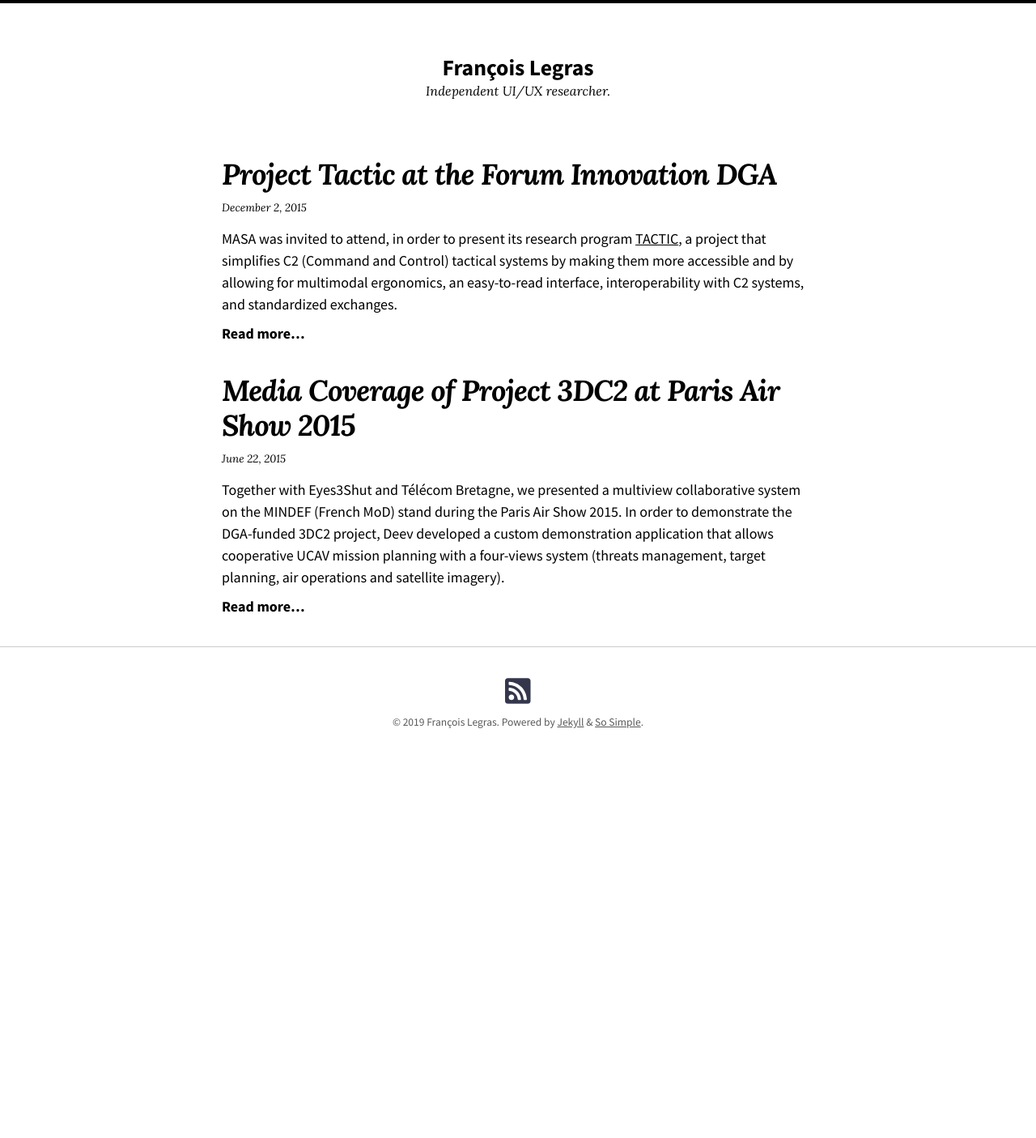
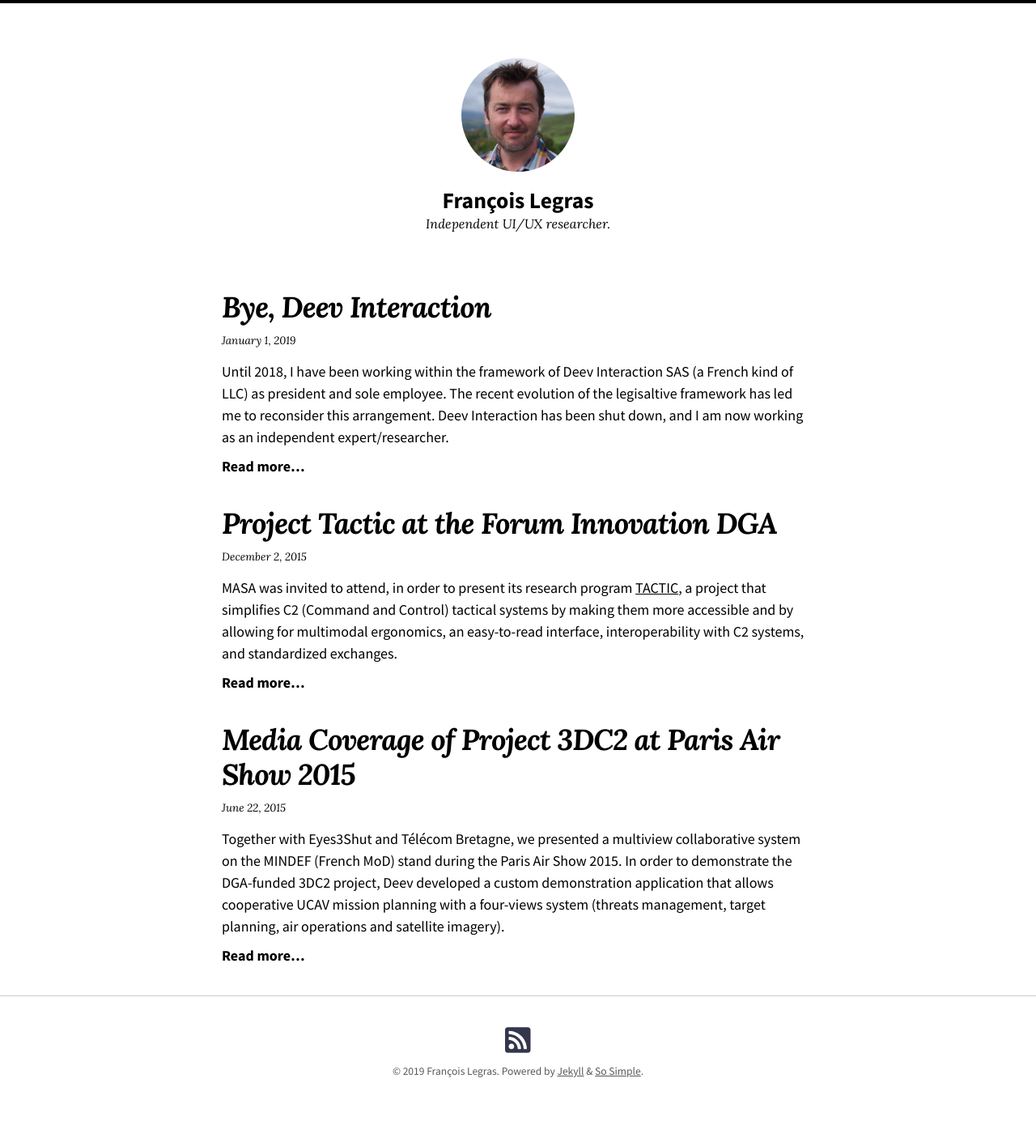
Before and after one commit to legras/legras.github.io, a Jekyll site: the page built from index.md, in a window 1280 px wide. Shown: the whole page at 81% size. Built offline with Jekyll 4.4.1, drawn with Linux system fonts in a browser that asks for light colours; nearby versions of some CDN libraries; before the commit the page ends 975 px from its top, so only the background shows below that.

Commit message:
bye deev

```diff
--- a/_config.yml
+++ b/_config.yml
@@ -20,7 +20,7 @@ title: "François Legras"
 description: "Independent UI/UX researcher."
 baseurl: # the subpath of your site, e.g. "/blog"
 url: https://legras.github.io
-logo: # path of site logo, e.g. "/images/logo.png"
+logo: /img/myface.jpeg
 date_format: "%B %-d, %Y"
 read_time: # reading time estimates, e.g. true
 words_per_minute: # 200
--- /dev/null
+++ b/_posts/2019-01-01-bye-deev.md
@@ -0,0 +1,13 @@
+---
+layout:     post
+title:      "Bye, Deev Interaction"
+date:       2019-01-01
+author:     "François Legras"
+categories: Professional
+---
+
+Until 2018, I have been working within the framework of Deev Interaction SAS (a French kind of LLC) as president and sole employee. The recent evolution of the legisaltive framework has led me to reconsider this arrangement. Deev Interaction has been shut down, and I am now working as an independent expert/researcher.
+
+This changes basically nohing for my clients, all assets and IP owned by Deev are now transferred to my name.
+
+I will begin to migrate the content of the old site to this new one gradually.
```
Also changed, not shown: pesee.md (+1 -1 lines), img/myface.jpeg (added).
